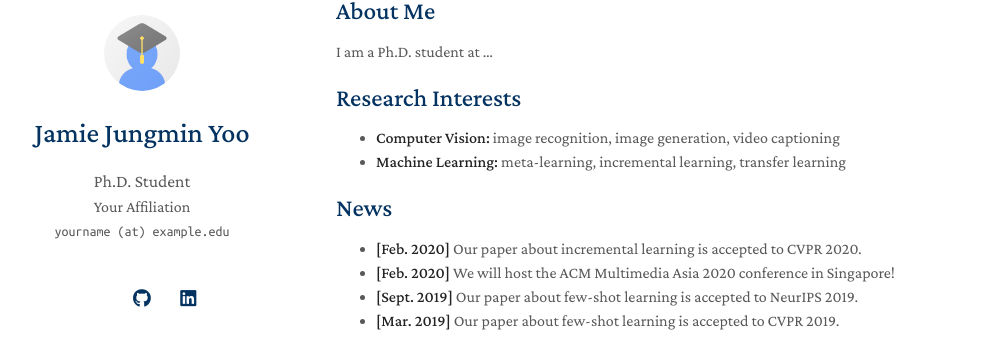
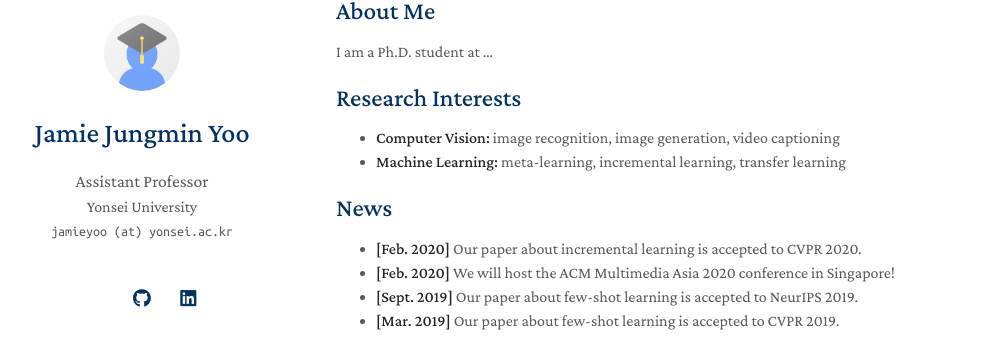
Before and after one commit to crimsonyoo/crimson.github.io, a Jekyll site: the page built from index.md, in a window 1280 px wide. Shown: the part 69-425 px from the top of the page, without its empty margins (134-1135 px from the left). Built offline with Jekyll 4.4.1, drawn with Linux system fonts in a browser that asks for light colours; a style sheet for code colours, icons or effects is not loaded; our own code applies the rules of GitHub Pages for plain Markdown files.

Commit message:
Update _config.yml
소속과 이메일 첨가

```diff
--- a/_config.yml
+++ b/_config.yml
@@ -1,8 +1,8 @@
 # Basic Information
 title: Jamie Jungmin Yoo
-position: Ph.D. Student
-affiliation: Your Affiliation
-email: yourname (at) example.edu
+position: Assistant Professor
+affiliation: Yonsei University
+email: jamieyoo (at) yonsei.ac.kr
 
 # Search Engine Optimization (SEO)
 # The following information is used to improve the website traffic from search engines, e.g., Google.
```
